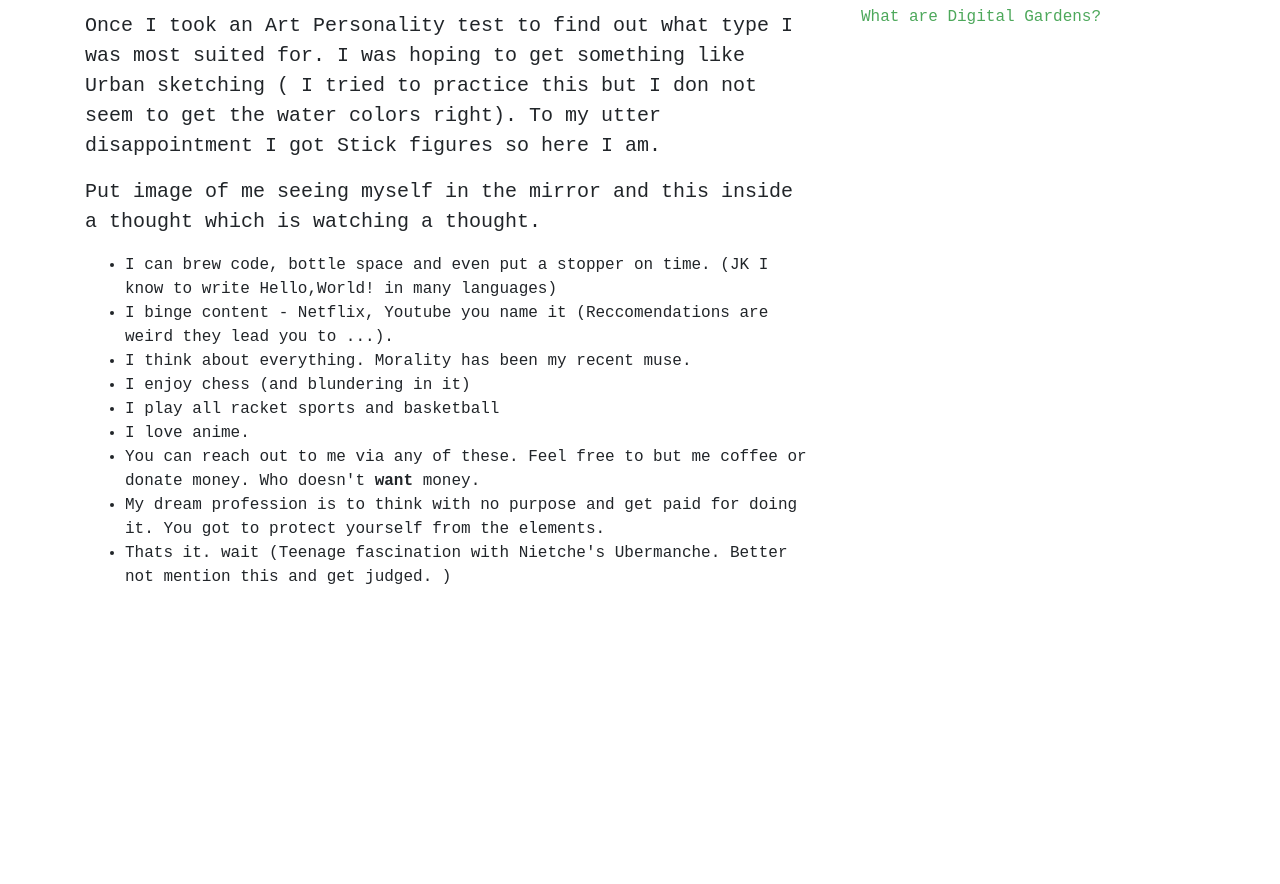
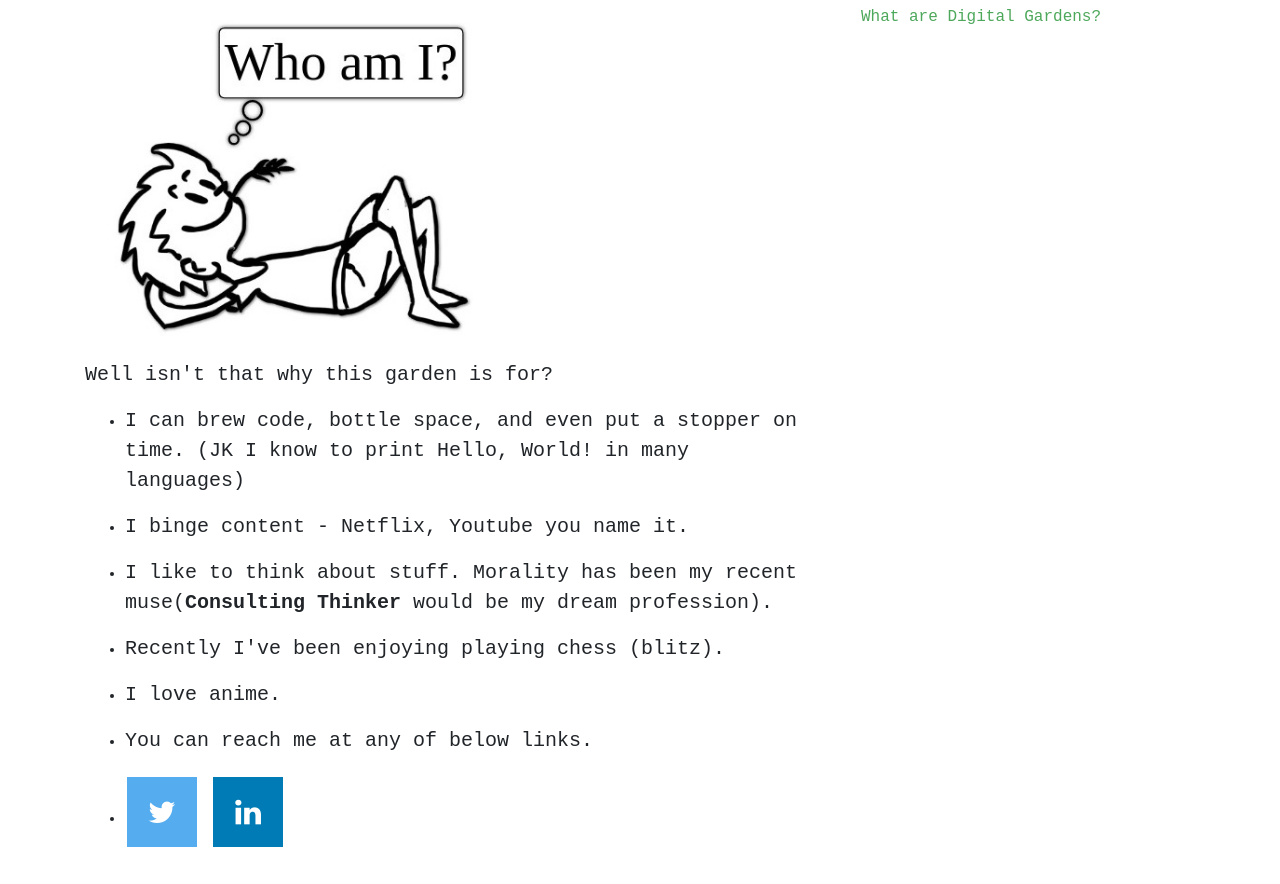
Before and after one commit to NoblesseCoder/absurd-musings, an Eleventy site: page src/whoami.md in a window 1280 px wide. Shown: the part 177-1061 px from the top of the page. Before the commit the page ends 800 px from the top, so only its background shows below. Built offline with nearby package versions, Linux system fonts and the light colour scheme; Eleventy itself is replaced by a stand-in of ours; files that its build step writes are made by us from their sources.

Commit message:
add whoami content

```diff
--- a/src/_includes/layouts/base.njk
+++ b/src/_includes/layouts/base.njk
@@ -8,6 +8,7 @@
   <meta name="viewport" content="width=device-width, initial-scale=1, shrink-to-fit=no">
   <!-- Bootstrap CSS -->
   <link rel="stylesheet" href="https://stackpath.bootstrapcdn.com/bootstrap/4.3.1/css/bootstrap.min.css" integrity="sha384-ggOyR0iXCbMQv3Xipma34MD+dH/1fQ784/j6cY/iJTQUOhcWr7x9JvoRxT2MZw1T" crossorigin="anonymous">
+  <link rel="stylesheet" href="https://cdnjs.cloudflare.com/ajax/libs/font-awesome/4.7.0/css/font-awesome.min.css">
   <link rel="stylesheet" type="text/css" href="{{'/css/index.css' | url}}">
 </head>
 
--- a/src/_includes/layouts/musings.njk
+++ b/src/_includes/layouts/musings.njk
@@ -2,6 +2,7 @@
 <html lang="en">
 <head>
 	<title> {{title}} </title>
+  <link rel = "icon" href =  "{{'/assets/img/logo.png'}}"  type = "image/x-icon">
 <!-- Required meta tags -->
     <meta charset="utf-8">
     <meta name="viewport" content="width=device-width, initial-scale=1, shrink-to-fit=no">
--- a/src/index.md
+++ b/src/index.md
@@ -10,9 +10,6 @@ Welcome to the garden of the absurd. Here I reflect and toil around with ideas f
 
 There is this cave scene from the film Dead Poets Society where the lead reads an opening (shortened) message from Thoreau -
 
+#### "I went to the woods because I wanted to live deliberately, I wanted to live deep and suck out all the marrow of life. To put to rout all that was not life and not when I had come to die to discover that I had not lived."
 
-
-"I went to the woods because I wanted to live deliberately, I wanted to live deep and suck out all the marrow of life. To put to rout all that was not life and not when I had come to die to discover that I had not lived."
-
-
-To me in this quote, the line between life and thought blurs out. To suck out all the marrow of thought is the sole purpose of this garden.
+To me in this quote, the line between life and thought blurs out. To **suck out all the marrow of thought** is the sole purpose of this garden.
--- a/src/sass/index.scss
+++ b/src/sass/index.scss
@@ -8,3 +8,31 @@ p,{
 .blog-post-title{
 	color: #4DA85B;
 }
+
+.fa {
+  padding: 20px;
+  font-size: 30px;
+  width: 70px;
+  text-align: center;
+  text-decoration: none;
+  margin: 5px 2px;
+}
+
+.fa:hover {
+    opacity: 0.7;
+}
+
+.fa-instagram {
+  background: #125688;
+  color: white;
+}
+
+.fa-linkedin {
+  background: #007bb5;
+  color: white;
+}
+
+.fa-twitter {
+  background: #55ACEE;
+  color: white;
+}
--- a/src/whoami.md
+++ b/src/whoami.md
@@ -1,21 +1,24 @@
 ---
 layout: "base.njk"
 title: "Who am I?"
-pageTitle: "Who am I?"
+pageTitle: ""
 ---
-
-Once I took an Art Personality test to find out what type I was most suited for. I was hoping to get something like Urban sketching ( I tried to practice this but I don not seem to get the water colors right). To my utter disappointment I got Stick figures so here I am.
-
-Put image of me seeing myself in the mirror and this inside a thought which is watching a thought.
+<img src="{{'/assets/img/whoami.jpg'}}" class="img-fluid" width="500" height="500" alt="">
 
 
+Well isn't that why this garden is for?
 
-- I can brew code, bottle space and even put a stopper on time. (JK I know to write Hello,World! in many languages)
-- I binge content - Netflix, Youtube you name it (Reccomendations are weird they lead you to ...).
-- I think about everything. Morality has been my recent muse.
-- I enjoy chess (and blundering in it)
-- I play all racket sports and basketball
-- I love anime.
-- You can reach out to me via any of these. Feel free to but me coffee or donate money. Who doesn't **want** money.
-- My dream profession is to think with no purpose and get paid for doing it. You got to protect yourself from the elements.
-- Thats it. wait (Teenage fascination with Nietche's Ubermanche. Better not mention this and get judged.  )
+* I can brew code, bottle space, and even put a stopper on time. (JK I know to print Hello, World! in many languages)
+
+* I binge content - Netflix, Youtube you name it.
+
+* I like to think about stuff. Morality has been my recent muse(**Consulting Thinker** would be my dream profession).
+
+* Recently I've been enjoying playing chess (blitz).
+
+* I love anime.
+
+* You can reach me at any of below links.
+
+* <a href="https://twitter.com/AshikAshobot" class="fa fa-twitter"></a>
+<a href="https://www.linkedin.com/in/ashikpoovanna" class="fa fa-linkedin"></a>
```
Also changed, not shown: src/assets/img/whoami.jpg (added).
